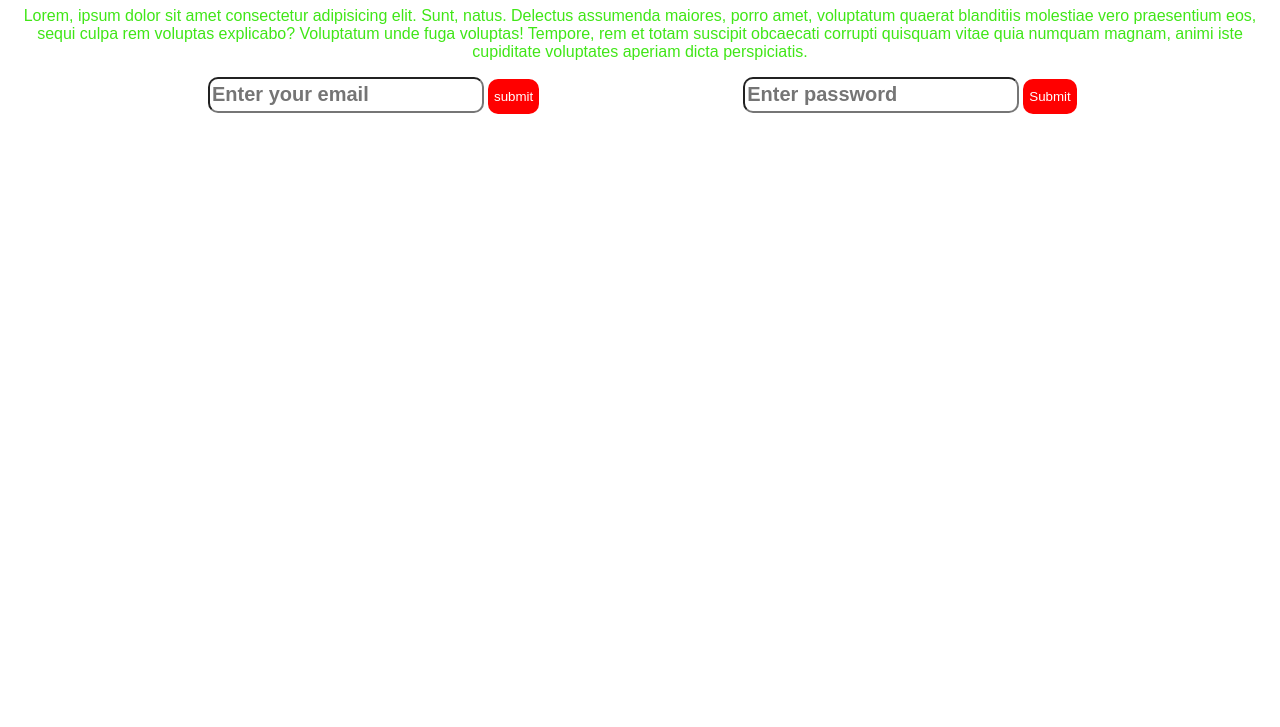
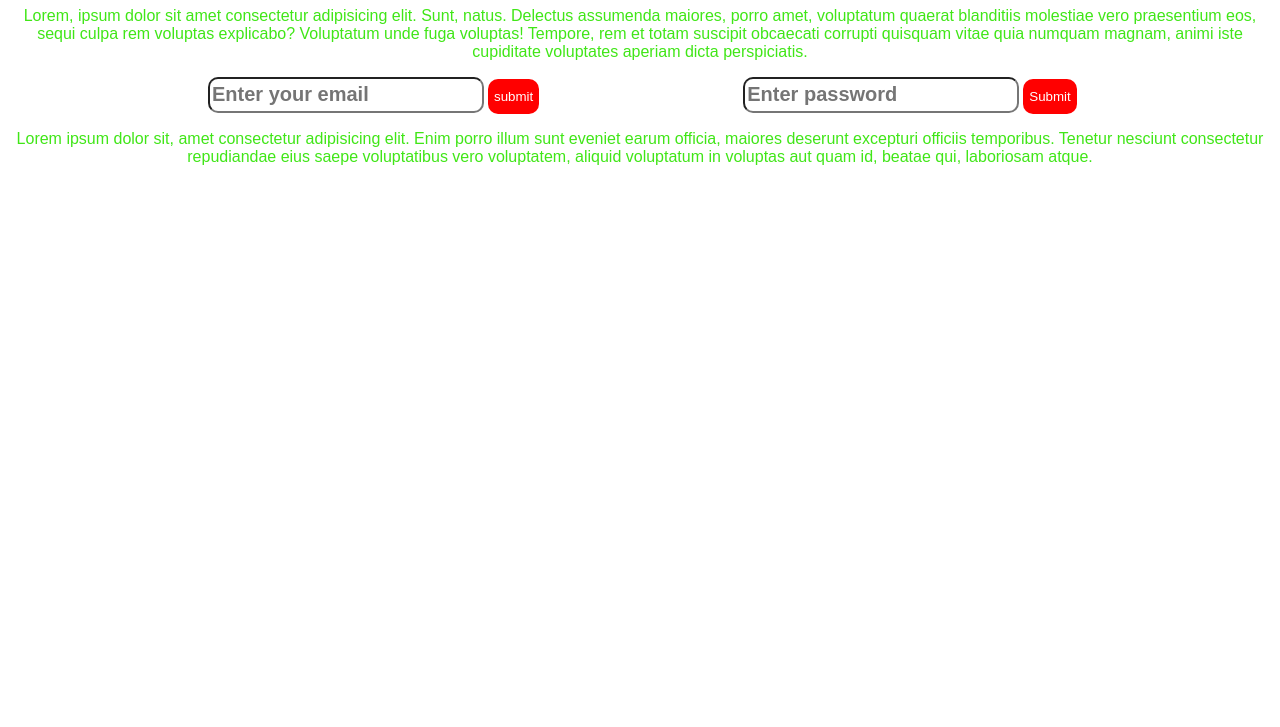
Before and after one commit to Deepak-Kumar-Dey/project_3, a plain HTML site: page index.html in a window 1280 px wide. Shown: the part 73-800 px from the top of the page. Drawn offline with Linux system fonts and the light colour scheme.

Commit message:
Element added

```diff
--- a/index.html
+++ b/index.html
@@ -13,6 +13,7 @@
        <button>submit</button>
        <input type="password" placeholder="Enter password">
        <button>Submit</button>
+       <p>Lorem ipsum dolor sit, amet consectetur adipisicing elit. Enim porro illum sunt eveniet earum officia, maiores deserunt excepturi officiis temporibus. Tenetur nesciunt consectetur repudiandae eius saepe voluptatibus vero voluptatem, aliquid voluptatum in voluptas aut quam id, beatae qui, laboriosam atque.</p>
        <p id="content"></p>
        <script src="script.js"></script>
 </body>
```
